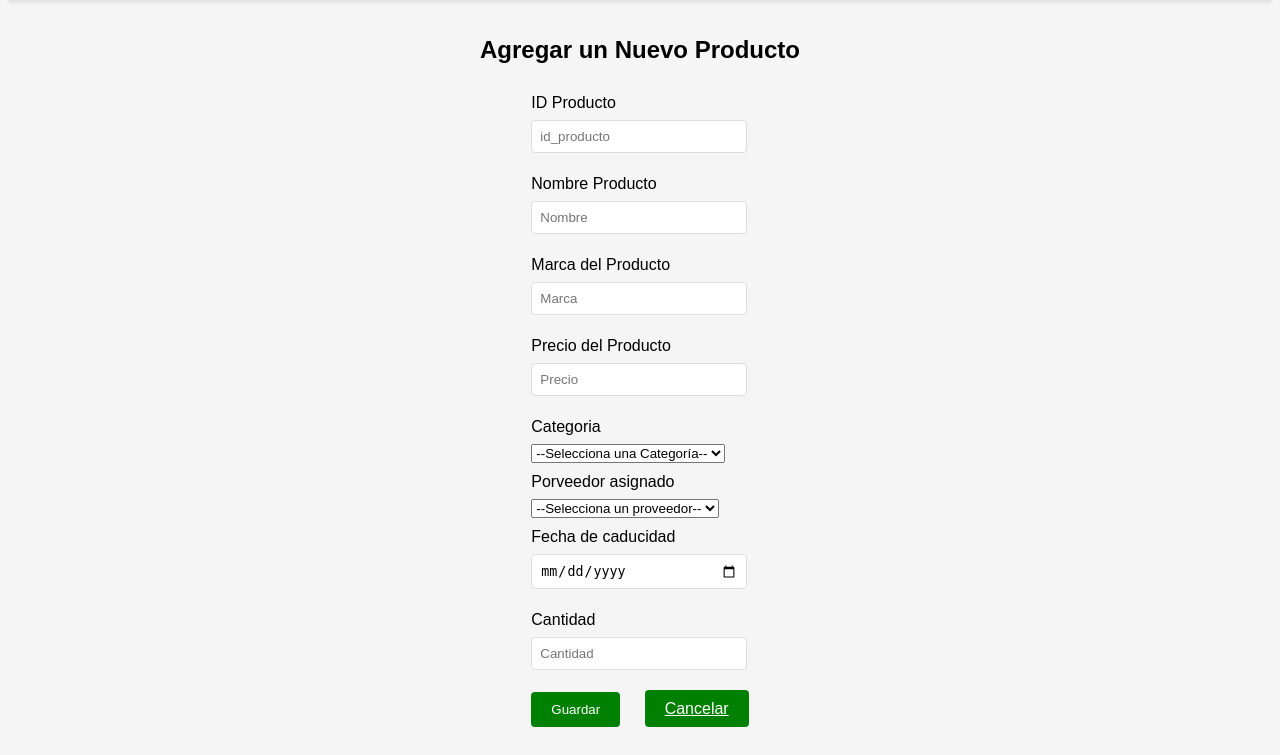
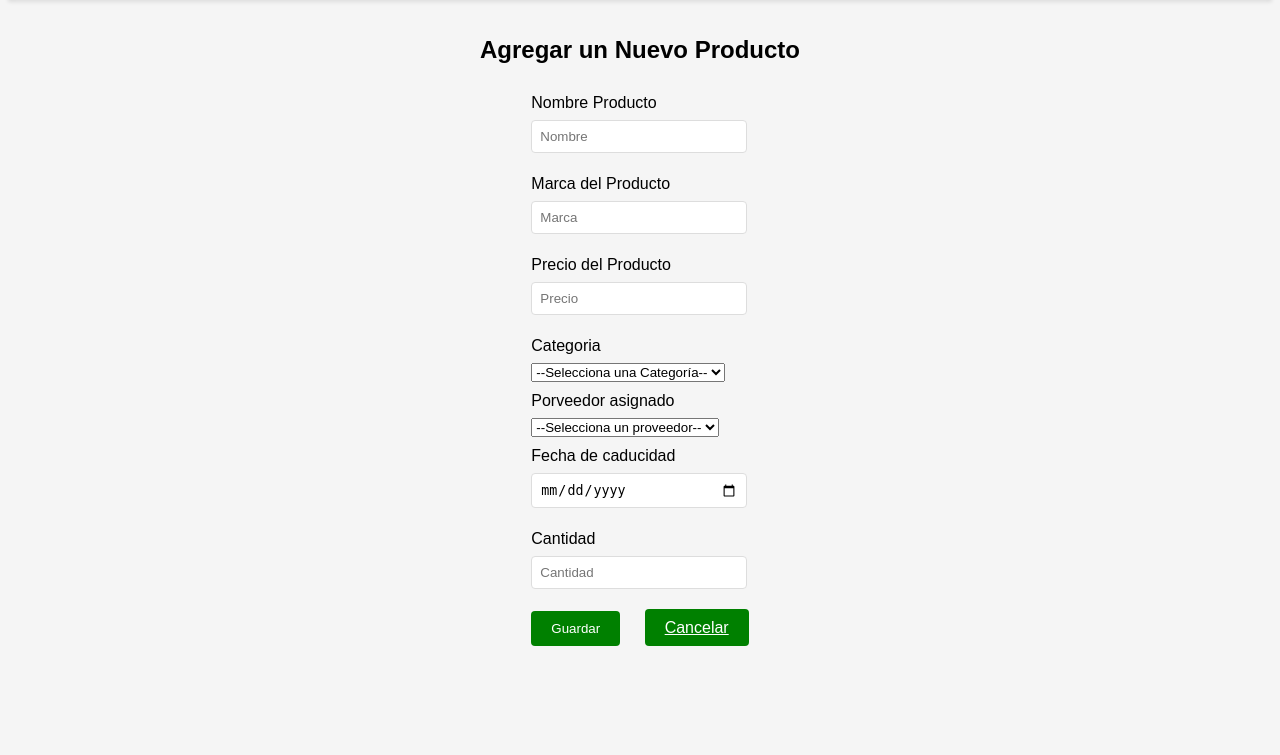
Before and after one commit to CarlosAcharly/-NutrimentosRolkar, a Flask app: page /productos_nuevo in a window 1280 px wide. Shown: the part 69-824 px from the top of the page. After the commit the page ends 715 px from the top, so only its background shows below. Run offline with Flask 3, Linux system fonts and the light colour scheme; the visitor is signed in with stand-in values (Sample User, id 1); data that the repository does not hold is empty; some libraries are stand-ins or nearby versions.

Commit message:
admin completo

```diff
--- a/App/app.py
+++ b/App/app.py
@@ -24,7 +24,7 @@ csrf= CSRFProtect()
 def get_db_connection():
     try:
         conn = psycopg2.connect(host='localhost',
-                                dbname='nutrimentosRolkar',
+                                dbname='nutrimentosRolkar1',
                                user=os.environ['DB_Usuario'],
                                 password=os.environ['DB_Contrasenia'])
         return conn
@@ -180,21 +180,21 @@ def productosNuevo():
 @login_required
 def productosCrear():
     if request.method == 'POST':
-        id_producto=request.form['id_producto']
+        #id_producto=request.form['id_producto']
         nombre = request.form['nombre']
         marca = request.form['marca']
         precio = request.form['precio']
         fecha_caducidad = request.form['fecha_caducidad']
         proveedor = request.form['id_proveedor']
         categoria = request.form['id_categoria']
-       # cantidad = request.form['cantidad']
+        #cantidad = request.form['cantidad']
 
 
         conn = get_db_connection()
         cur = conn.cursor()
-        cur.execute('INSERT INTO productos (id_producto, nombre, marca, precio, fecha_cad, fk_proveedor, fk_categoria)'
-                    'VALUES (%s, %s, %s, %s, %s, %s, %s)',
-                    (id_producto, nombre, marca, precio,fecha_caducidad, proveedor, categoria))
+        cur.execute('INSERT INTO productos (nombre, marca, precio, fecha_cad, fk_proveedor, fk_categoria)'
+                    'VALUES (%s, %s, %s, %s, %s, %s)',
+                    (nombre, marca, precio,fecha_caducidad, proveedor, categoria))
         conn.commit()
         cur.close()
         conn.close()
@@ -227,7 +227,7 @@ def productosEditar(id):
 @login_required
 def productosActualizar(id):
     if request.method == 'POST':
-        id_producto=request.form['id_producto']
+        #id_producto=request.form['id_producto']
         nombre = request.form['nombre']
         marca = request.form['marca']
         precio = request.form['precio']
@@ -239,7 +239,7 @@ def productosActualizar(id):
     conn = get_db_connection()
     cur = conn.cursor()
     sql="UPDATE productos SET nombre=%s, marca=%s, precio=%s, fecha_cad=%s WHERE id_producto=%s"
-    valores=(nombre, marca, precio, fecha_caducidad, id_producto)
+    valores=(nombre, marca, precio, fecha_caducidad,id)
     cur.execute(sql,valores)
     conn.commit()
     cur.close()
@@ -327,13 +327,13 @@ def proveedoresCrear():
         direccion = request.form['direccion']
         correo = request.form['correo']
         cp = request.form['cp']
-        id_proveedor=request.form['id_proveedor']
+        #id_proveedor=request.form['id_proveedor']
 
         conn = get_db_connection()
         cur = conn.cursor()
-        cur.execute('INSERT INTO proveedor (id_proveedor, nombre, ape_pat, ape_mat, marca, telefono, direccion, correo, cp)'
-                    'VALUES (%s, %s, %s, %s, %s, %s, %s, %s, %s)',
-                    (id_proveedor, nombre, paterno, materno, marca, telefono, direccion, correo, cp))
+        cur.execute('INSERT INTO proveedor (nombre, ape_pat, ape_mat, marca, telefono, direccion, correo, cp)'
+                    'VALUES (%s, %s, %s, %s, %s, %s, %s, %s)',
+                    (nombre, paterno, materno, marca, telefono, direccion, correo, cp))
         conn.commit()
         cur.close()
         conn.close()
@@ -361,7 +361,7 @@ def proveedoresEditar(id):
 @login_required
 def proveedoresActualizar(id):
     if request.method == 'POST':
-        id_proveedor=request.form['id_proveedor']
+        #id_proveedor=request.form['id_proveedor']
         nombre = request.form['nombre']
         paterno = request.form['paterno']
         materno = request.form['materno']
@@ -375,7 +375,7 @@ def proveedoresActualizar(id):
         conn = get_db_connection()
         cur = conn.cursor()
         sql="UPDATE proveedor SET nombre=%s, ape_pat=%s, ape_mat=%s, marca=%s,  telefono=%s, direccion=%s, correo=%s, cp=%s WHERE id_proveedor=%s"
-        valores=( nombre, paterno, materno, marca, telefono, direccion, correo, cp, id_proveedor)
+        valores=( nombre, paterno, materno, marca, telefono, direccion, correo, cp, id)
         cur.execute(sql,valores)
         conn.commit()
         cur.close()
@@ -452,7 +452,7 @@ def usuariosNuevo():
 @login_required
 def usuariosCrear():
     if request.method == 'POST':
-        id_usuario = request.form['id_usuario']
+        #id_usuario = request.form['id_usuario']
         username = request.form['username']
         password = request.form['password']
         tipo_usuario = request.form['tipo_usuario']
@@ -463,9 +463,9 @@ def usuariosCrear():
 
         conn = get_db_connection()
         cur = conn.cursor()
-        cur.execute('INSERT INTO usuarios (id_usuario, username, password, tipo_usuario, activo)'
-                    'VALUES (%s, %s, %s, %s, %s)',
-                    (id_usuario, username, password_hashed, tipo_usuario, activo))
+        cur.execute('INSERT INTO usuarios (username, password, tipo_usuario, activo)'
+                    'VALUES (%s, %s, %s, %s)',
+                    (username, password_hashed, tipo_usuario, activo))
         conn.commit()
         cur.close()
         conn.close()
@@ -493,7 +493,7 @@ def usuariosEditar(id):
 @login_required
 def usuariosActualizar(id):
     if request.method == 'POST':
-        id_usuario=request.form['id_usuario']
+        #id_usuario=request.form['id_usuario']
         username = request.form['username']
         password = request.form['password']
         tipo_usuario = request.form['tipo_usuario']
@@ -585,7 +585,7 @@ def clienteNuevo():
 @login_required
 def clienteCrear():
     if request.method == 'POST':
-        id_cliente=request.form['id_cliente']
+        #id_cliente=request.form['id_cliente']
         nombre = request.form['nombre']
         paterno = request.form['paterno']
         materno = request.form['materno']
@@ -596,9 +596,9 @@ def clienteCrear():
 
         conn = get_db_connection()
         cur = conn.cursor()
-        cur.execute('INSERT INTO cliente (id_cliente, nombre, ape_pat, ape_mat, direccion, telefono, correo, cp)'
-                    'VALUES (%s, %s, %s, %s, %s, %s, %s, %s)',
-                    (id_cliente, nombre, paterno, materno,direccion, telefono, correo, cp))
+        cur.execute('INSERT INTO cliente (nombre, ape_pat, ape_mat, direccion, telefono, correo, cp)'
+                    'VALUES (%s, %s, %s, %s, %s, %s, %s)',
+                    (nombre, paterno, materno,direccion, telefono, correo, cp))
         conn.commit()
         cur.close()
         conn.close()
@@ -626,7 +626,7 @@ def clienteEditar(id):
 @login_required
 def clienteActualizar(id):
     if request.method == 'POST':
-        id_cliente=request.form['id_cliente']
+        #id_cliente=request.form['id_cliente']
         nombre = request.form['nombre']
         paterno = request.form['paterno']
         materno = request.form['materno']
@@ -640,7 +640,7 @@ def clienteActualizar(id):
         conn = get_db_connection()
         cur = conn.cursor()
         sql="UPDATE cliente SET nombre=%s, ape_pat=%s, ape_mat=%s, direccion=%s, telefono=%s , correo=%s, cp=%s WHERE id_cliente=%s"
-        valores=( nombre, paterno, materno, direccion, telefono, correo, cp, id_cliente)
+        valores=( nombre, paterno, materno, direccion, telefono, correo, cp, id)
         cur.execute(sql,valores)
         conn.commit()
         cur.close()
--- a/App/static/js/scripts.js
+++ b/App/static/js/scripts.js
@@ -81,8 +81,8 @@ document.addEventListener('DOMContentLoaded', function () {
 });
 // Simulación de una lista de productos. En un entorno real, esto vendría de una API.
 const productos = [
-    { id: 1, nombre: 'Producto 1', marca: 'Marca 1', precio: 10 },
-    { id: 2, nombre: 'Producto 2', marca: 'Marca 2', precio: 20 },
+    { id: 1, nombre: 'Maiz', marca: 'Molido', precio: 250 },
+    { id: 2, nombre: 'Lechero', marca: 'Nogal', precio: 320 },
     // Agregar más productos aquí
 ];
 
--- a/App/templates/categoriasEditar.html
+++ b/App/templates/categoriasEditar.html
@@ -26,8 +26,6 @@
     <main>
         <h1>Editar una  Categoria</h1>
         <div class="form-container">
-            <label for="id_categoria">ID Categoria</label>
-            <input type="number" id="id_categoria" placeholder="id categoria" name="id_categoria" value="{{ categoria[0] }}">
 
             <label for="especie">Especie</label>
             <input type="text" id="especie" placeholder="Especie" name="especie" value="{{ categoria[1] }}">
--- a/App/templates/categoriasNuevo.html
+++ b/App/templates/categoriasNuevo.html
@@ -25,8 +25,6 @@
     <main>
         <h1>Agregar una Nueva Categoria</h1>
         <div class="form-container">
-            <label for="id_categoria">ID Categoria</label>
-            <input type="number" id="id_categoria" placeholder="id categoria" name="id_categoria">
 
             <label for="especie">Especie</label>
             <input type="text" id="especie" placeholder="Especie" name="especie">
--- a/App/templates/clienteEditar.html
+++ b/App/templates/clienteEditar.html
@@ -38,8 +38,6 @@
     <main>
         <h1>Editar Cliente</h1>
         <div class="form-container">
-            <label for="id_cliente">ID Cliente</label>
-            <input type="text" id="id_cliente" name="id_cliente" placeholder="ID Cliente" value="{{ cliente[0] }}">
 
             <label for="nombre">Nombre</label>
             <input type="text" id="nombre" placeholder="Nombre" name="nombre" value="{{ cliente[1] }}">
--- a/App/templates/clienteNuevo.html
+++ b/App/templates/clienteNuevo.html
@@ -40,8 +40,6 @@
     <main>
         <h1>Agregar un Nuevo Cliente</h1>
         <div class="form-container">
-            <label for="id_cliente">ID Cliente</label>
-            <input type="text" id="id_cliente" name="id_cliente" placeholder="ID Cliente">
 
             <label for="nombre">Nombre</label>
             <input type="text" id="nombre" name="nombre" placeholder="Nombre">
--- a/App/templates/dashboardProductos.html
+++ b/App/templates/dashboardProductos.html
@@ -54,6 +54,7 @@
     <div class="col text-end"><a href="{{ url_for('dashboardCategorias') }}" class="btn btn-primary"><i class="fas fa-plus-circle"></i> Categoria Nueva</a></div>
 
 </div>
+<br>
 <!-- Aquí agregamos el formulario de búsqueda -->
 <div class="row mb-3">
     <div class="col">
--- a/App/templates/productosCategoria.html
+++ b/App/templates/productosCategoria.html
@@ -30,8 +30,7 @@
     <main>
         <h1>Editar Producto</h1>
         <div class="form-container">
-            <label for="id_producto">ID Producto</label>
-            <input type="text" id="id-producto" placeholder="Id">
+
 
             <label for="marca">Nombre Producto</label>
             <input type="text" id="marca" placeholder="Nombre">
--- a/App/templates/productosEditar.html
+++ b/App/templates/productosEditar.html
@@ -35,8 +35,6 @@
     <main>
         <h1>Editar Producto</h1>
         <div class="form-container">
-            <label for="id_producto">ID Producto</label>
-            <input type="text" id="id-producto" placeholder="id_producto" name="id_producto" value="{{ producto[0] }}">
 
             <label for="nombre">Nombre Producto</label>
             <input type="text" id="nombre" placeholder="Nombre" name="nombre" value="{{ producto[1] }}">
--- a/App/templates/productosNuevo.html
+++ b/App/templates/productosNuevo.html
@@ -35,8 +35,7 @@
     <main>
         <h1>Agregar un Nuevo Producto</h1>
         <div class="form-container">
-            <label for="id_producto">ID Producto</label>
-            <input type="text" id="id-producto" placeholder="id_producto" name="id_producto">
+
 
             <label for="marca">Nombre Producto</label>
             <input type="text" id="nombre" placeholder="Nombre" name="nombre">
--- a/App/templates/proveedoresEditar.html
+++ b/App/templates/proveedoresEditar.html
@@ -37,8 +37,6 @@
     <main>
         <h1>Editar Proveedor</h1>
         <div class="form-container">
-            <label for="id_proveedor">ID Proveedor</label>
-            <input type="text" id="id_proveedor" placeholder="ID Proveedor" name="id_proveedor" value="{{ proveedor[0] }}" readonly>
 
             <label for="nombre">Nombre</label>
             <input type="text" id="nombre" placeholder="Nombre" name="nombre" value="{{ proveedor[1] }}">
--- a/App/templates/proveedoresNuevo.html
+++ b/App/templates/proveedoresNuevo.html
@@ -36,8 +36,6 @@
     <main>
         <h1>Agregar un Proveedor Nuevo </h1>
         <div class="form-container">
-            <label for="id_proveedor">ID Proveedor</label>
-            <input type="number" id="id_proveedor" placeholder="id_proveedor" name="id_proveedor">
 
             <label for="nombre">Nombre</label>
             <input type="text" id="nombre" placeholder="Nombre" name="nombre">
--- a/App/templates/registrarUsuario.html
+++ b/App/templates/registrarUsuario.html
@@ -29,10 +29,9 @@
         </div>
     </header>
     <main>
-        <h1>Agregar un Nuevo Usario</h1>
+        <h1>Agregar un Nuevo Usuario</h1>
         <div class="form-container">
-            <label for="id_producto">ID Usuario</label>
-            <input type="text" id="id-producto" placeholder="Id">
+
 
             <label for="marca">Nombre Usuario</label>
             <input type="text" id="marca" placeholder="Nombre">
--- a/App/templates/usuariosEditar.html
+++ b/App/templates/usuariosEditar.html
@@ -41,8 +41,6 @@
 
 
         <div class="form-container">
-            <label for="id_usuario">ID Usuario</label>
-            <input type="text" id="id-usuario" placeholder="id usuario" name="id_usuario" value="{{ usuario[0] }}">
 
             <label for="nombre">Username</label>
             <input type="text" id="username" placeholder="Nombre" name="username" value="{{ usuario[1] }}">
--- a/App/templates/usuariosNuevo.html
+++ b/App/templates/usuariosNuevo.html
@@ -38,8 +38,6 @@
     <main>
         <h1>Agregar un Nuevo Usuario</h1>
         <div class="form-container">
-            <label for="id_usuario">ID Usuario</label>
-            <input type="text" id="id-usuario" placeholder="id usuario" name="id_usuario">
 
             <label for="nombre">Username</label>
             <input type="text" id="username" placeholder="Nombre" name="username">
```
